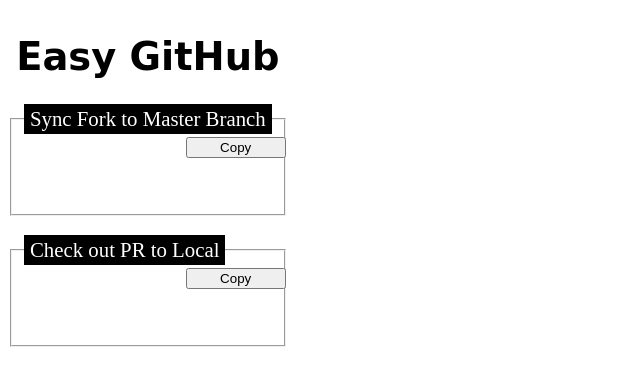
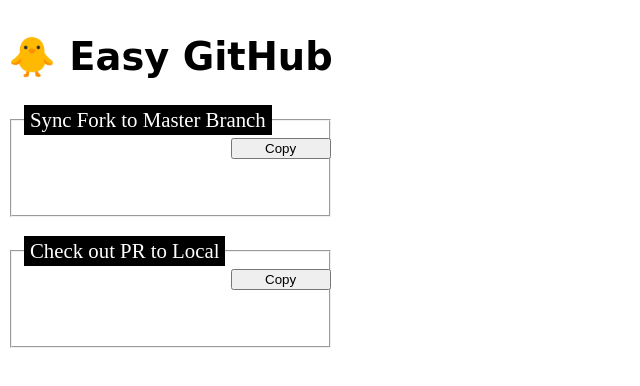
Before and after one commit to dance2die/easy-github, a browser extension: page src/page_action/page_action.html in a window 1280 px wide. Shown: the whole page, without its empty margins (0-640 px from the left). Drawn offline with Linux system fonts and the light colour scheme; a web font is replaced by a local one.

Commit message:
🛠 Enabled emojis on HTML 👍

```diff
--- a/src/page_action/page_action.html
+++ b/src/page_action/page_action.html
@@ -1,6 +1,8 @@
 <!DOCTYPE html>
 <html>
   <head>
+    <meta charset="UTF-8" />
+
     <link
       async
       defer
@@ -70,7 +72,7 @@
   </head>
   <body>
     <header>
-      <h1>Easy GitHub</h1>
+      <h1>🐥 Easy GitHub</h1>
     </header>
 
     <fieldset>
```
